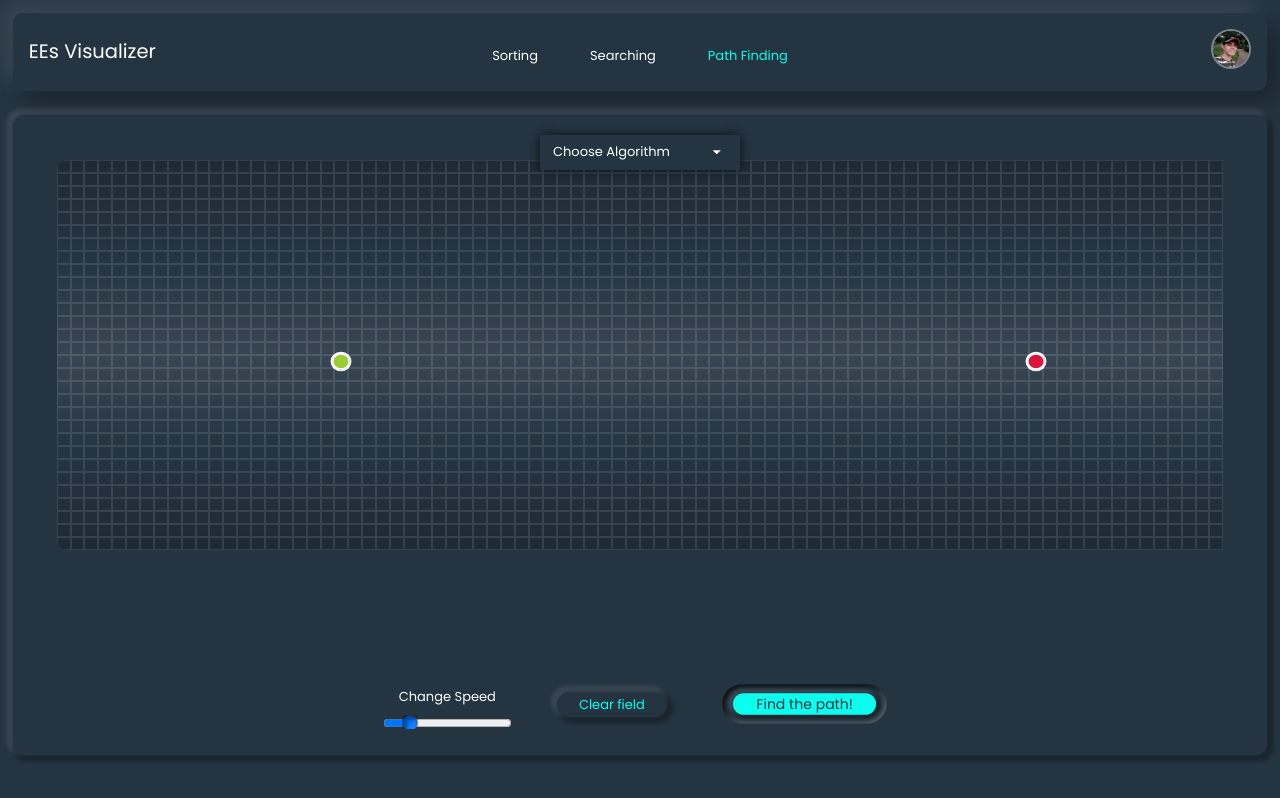
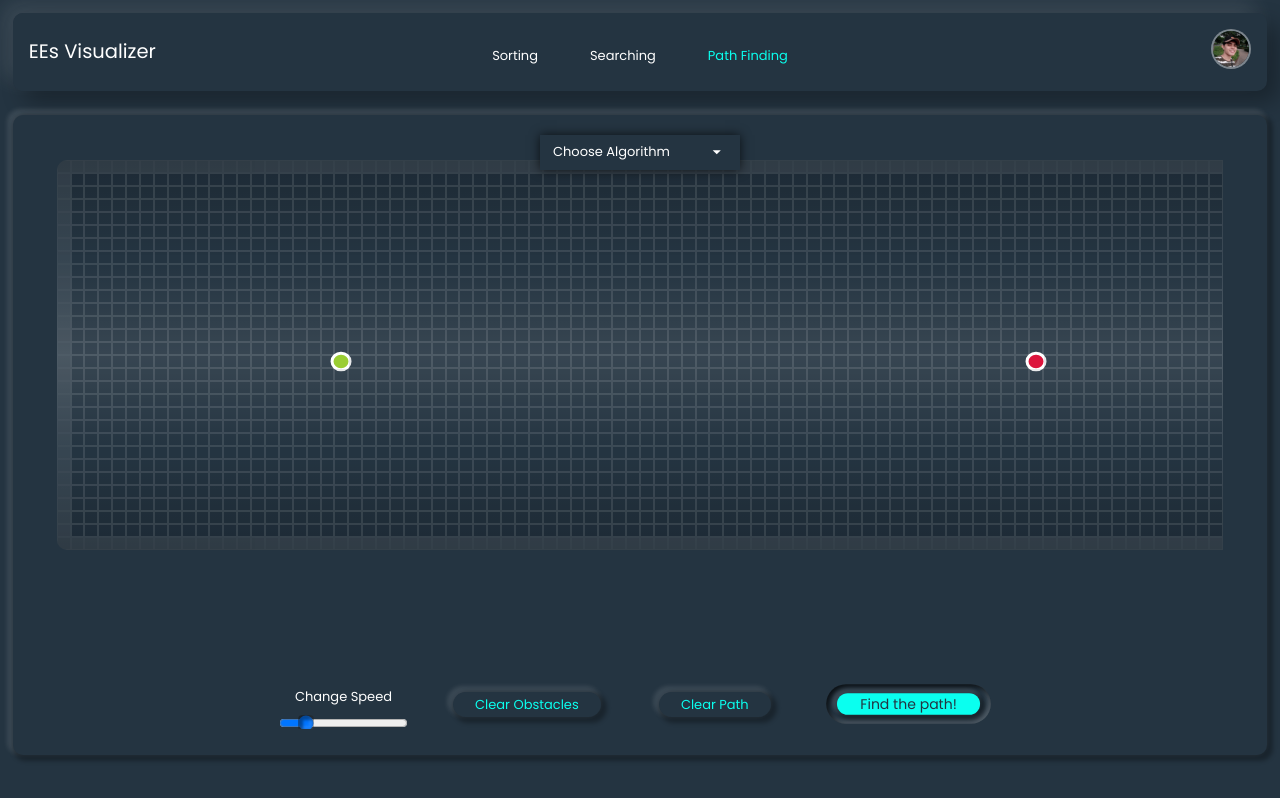
Before and after one commit to EricEchemane/EEs-Visualization-Tool, a React (Create React App) app: page / in a window 1280 px wide. Built offline with nearby package versions, Linux system fonts and the light colour scheme.

Commit message:
Real Time Recomputation of PAth working

```diff
--- a/src/components/visualizers/pathFinding/NodeSquare.tsx
+++ b/src/components/visualizers/pathFinding/NodeSquare.tsx
@@ -23,6 +23,7 @@ function NodeSquare(props: any)
             if(!obstacle) box[props.id].classList.add('obstacle');
             else box[props.id].classList.remove('obstacle');
         }
+        props.onMouseEnter();
     }
     function handleMouseUp() {
         props.onMouseDown(false);
--- a/src/components/visualizers/pathFinding/PathFindingVisualizer.tsx
+++ b/src/components/visualizers/pathFinding/PathFindingVisualizer.tsx
@@ -1,4 +1,4 @@
-import React, { createContext } from 'react';
+import React, { createContext, useEffect } from 'react';
 import ArrowDropDownIcon from '@material-ui/icons/ArrowDropDown';
 import NodeSquare from './NodeSquare';
 import { Box } from '@material-ui/core';
@@ -22,6 +22,10 @@ function PathFindingVisualizer()
         {id: 3, name: 'A*'}
     ])
 
+    useEffect(()=>{
+        addBorderWalls();
+    }, []);
+
     const [nodes, setNodes] = useState([] as any);
     const [start, setStart] = useState(1370);
     const [finish, setFinish] = useState(1420);
@@ -33,6 +37,7 @@ function PathFindingVisualizer()
         const hey = [] as any;
         for(let x = 0; x < 90 * 30; x++){
             hey.push(<NodeSquare
+                onMouseEnter={findThePath}
                 changeStart={handleChangeStart}
                 changeFinish={handleChangeFinish}
                 changePrev={(id: number) => {setPrevNode(id)}}
@@ -47,15 +52,35 @@ function PathFindingVisualizer()
 
     // FUNCTIONS @@@@@@@@@@@@@@@@@@@@@@@@@@@@@@@@@@@@@@@@@@@
     function findThePath() {
-       let end = bfs(start, finish);
+        clearPath();
+       let end = bfs(finish, start);
        if(end)
         end = end?.parent;
        let boxes = (document.getElementsByClassName('node') as HTMLCollectionOf<HTMLElement>);
        while(end) {
             boxes[end.data].classList.add('path');
             end = end.parent;
-            if(end?.data === start) break;
+            if(end?.data === finish) break;
        }
+    }
+    function addBorderWalls(){
+        let boxes = (document.getElementsByClassName('node') as HTMLCollectionOf<HTMLElement>);
+        for(let x = 0; x < 90; x++) {
+            if(boxes[x])
+                boxes[x].classList.add('obstacle');
+        }
+        for(let x = 90; x < (90 * 30); x+= 90) {
+            if(boxes[x])
+                boxes[x].classList.add('obstacle');
+        }
+        for(let x = 179; x < (90 * 30); x+= 90) {
+            if(boxes[x])
+                boxes[x].classList.add('obstacle');
+        }
+        for(let x = 90 * 29; x < (90 * 30); x++) {
+            if(boxes[x])
+                boxes[x].classList.add('obstacle');
+        }
     }
     function handleChangeStart(n: number) {
         setStart(n);
@@ -76,10 +101,17 @@ function PathFindingVisualizer()
         const value = e.target.value;
         setSpeed(value);
     }
-    function clearField() {
+    function clearObstacles() {
         let boxes = document.querySelectorAll('.obstacle');
         for(let x = 0; x < boxes.length; x++) {
             boxes[x].classList.remove('obstacle');
+        }
+        addBorderWalls();
+    }
+    function clearPath() {
+        let boxes = document.querySelectorAll('.path');
+        for(let x = 0; x < boxes.length; x++) {
+            boxes[x].classList.remove('path');
         }
     }
     // OTHER VARIABLES @@@@@@@@@@@@@@@@@@@@@@@@@@@@@@@@@@@@@@
@@ -126,7 +158,10 @@ function PathFindingVisualizer()
                         <input aria-label="pathfinding-speed" type="range" min={0.1} max={300} onChange={changeSpeed} />
                     </Box>
                     <Box pl={2} pr={2} display="flex" flexDirection="column" alignItems="center">
-                        <Button label="Clear field" handleClick={clearField} />
+                        <Button label="Clear Obstacles" handleClick={clearObstacles} />
+                    </Box>
+                    <Box pl={2} pr={2} display="flex" flexDirection="column" alignItems="center">
+                        <Button label="Clear Path" handleClick={clearPath} />
                     </Box>
                     <Box pl={2} pr={2} display="flex" flexDirection="column" alignItems="center">
                         <ButtonAccent handleClick={findThePath} type="accent" label="Find the path!" />
--- a/src/sass/main.css
+++ b/src/sass/main.css
@@ -1050,9 +1050,11 @@ h6 {
 }
 
 .path {
-  background-color: turquoise;
+  background: cyan;
   opacity: 1;
   border: none;
+  -webkit-transition: 0.3s ease;
+  transition: 0.3s ease;
 }
 
 .pathFinding-panel {
--- a/src/sass/main.scss
+++ b/src/sass/main.scss
@@ -351,9 +351,10 @@ h6 {
   background-color: rgba(255, 255, 255, 0.8);
 }
 .path {
-  background-color: turquoise;
+  background: cyan;
   opacity: 1;
   border: none;
+  transition: 0.3s ease;
 }
 .pathFinding-panel {
   position: absolute;
```
Also changed, not shown: 1 other file (tests, documents, lock files or other folders).
